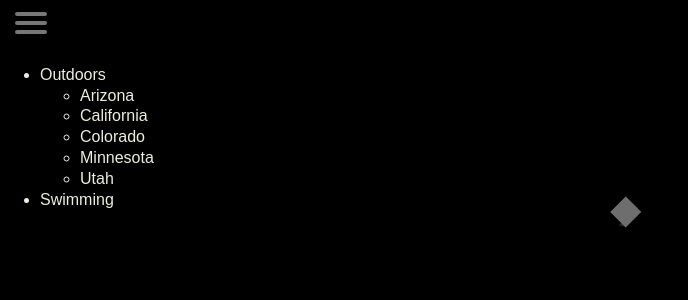
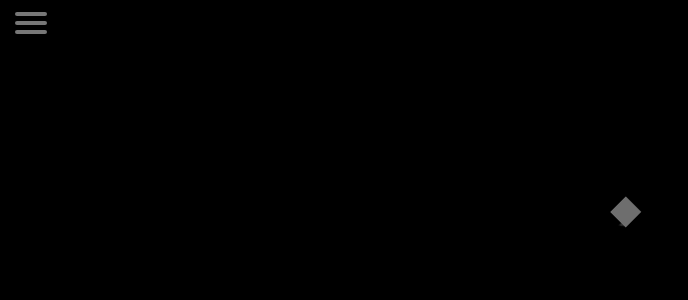
Before and after one commit to sean-hammon/phogra-ui2, an Angular app: page / in a window 1280 px wide. Shown: the top 300 px of the page, without its empty margins (0-688 px from the left). Built offline with nearby package versions, Linux system fonts and the light colour scheme.

Commit message:
menu.component: add some basic styling to the gallery menu.

```diff
--- a/src/app/menu/menu.component.html
+++ b/src/app/menu/menu.component.html
@@ -1,8 +1,12 @@
+<nav class="gallery-menu">
     <ul>
         <li>
             Outdoors
             <ul>
-            <li>Arizona</li>
+                <li>
+                    United States
+                    <ul>
+                        <li class="active">Arizona</li>
                         <li>California</li>
                         <li>Colorado</li>
                         <li>Minnesota</li>
@@ -10,6 +14,16 @@
                     </ul>
                 </li>
                 <li>
+                    England
+                    <ul>
+                        <li>London</li>
+                        <li>Birmingham</li>
+                    </ul>
+                </li>
+            </ul>
+        </li>
+        <li>
             Swimming
         </li>
     </ul>
+</nav>
--- a/src/app/menu/menu.component.sass
+++ b/src/app/menu/menu.component.sass
@@ -0,0 +1,36 @@
+app-menu:host
+    position: absolute
+    top: 3.07em
+    bottom: 2px
+    left: -201px
+    width: 200px
+    background-color: rgba(0, 0, 0, .6)
+    transition: left 0.75s ease-out
+
+app-menu:host.open
+    left: 0
+
+.gallery-menu
+    ul
+        margin: 0
+        padding: 0 0 0.3em 1em
+        list-style: none
+    > ul
+        margin: 0.5em
+        padding: 0
+    li
+        padding-bottom: .3em
+    li:first-of-type
+        padding-top: .3em
+    li:last-of-type
+        padding-bottom: 0
+    li.active
+        font-size: 1.1em
+        font-weight: bold
+    li.active:before
+        font-family: Wingdings
+        font-size: 0.8em
+        content: "\76"
+        margin: 0 0.25em 0 -1.25em
+        position: relative
+        top: -1px
```
Lines whose indentation alone changed are shown as unchanged.
